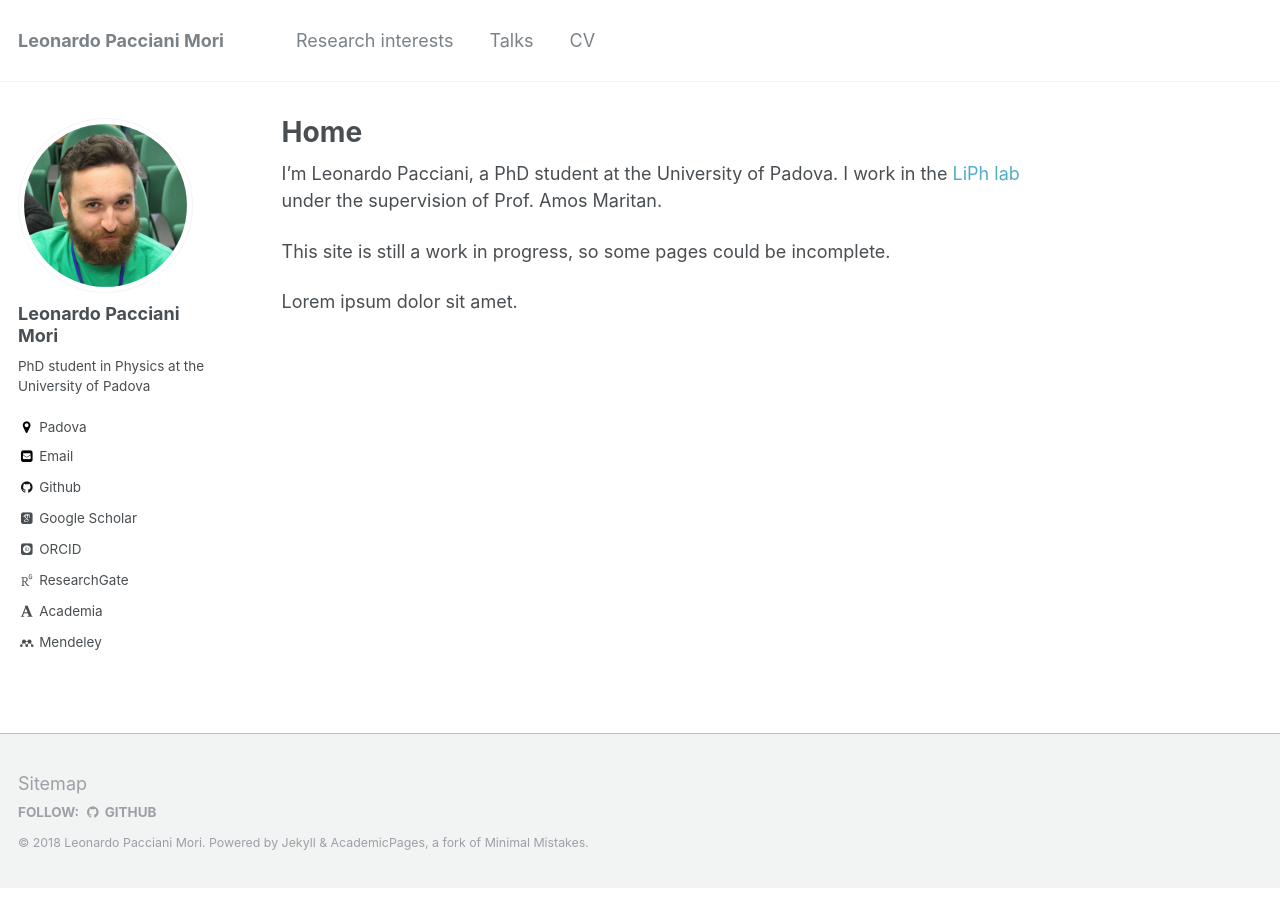
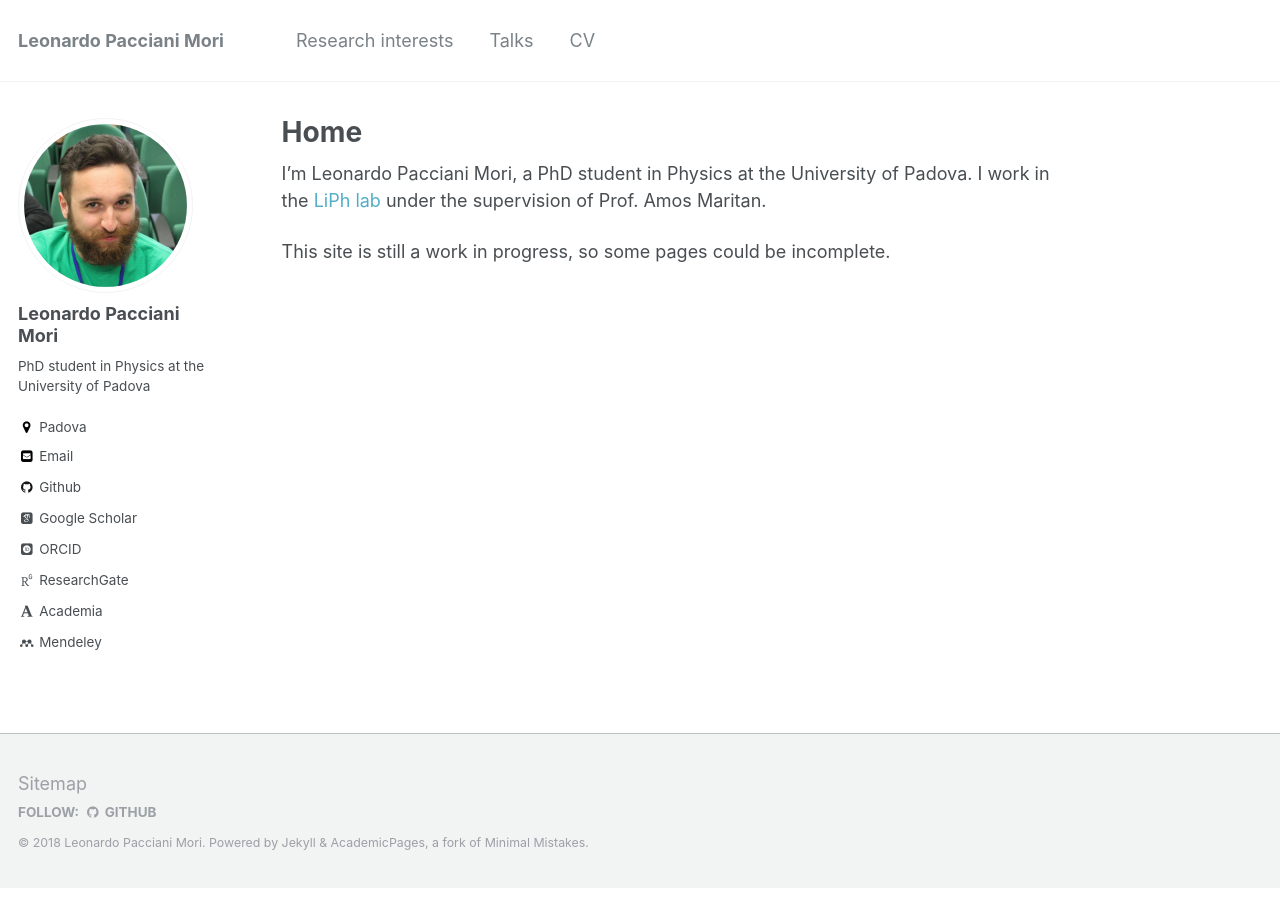
Before and after one commit to suweis/suweis.github.io, a Jekyll site: the page built from _pages/about.md, in a window 1280 px wide. Built offline with Jekyll 4.4.1, drawn with Linux system fonts in a browser that asks for light colours; some web fonts are replaced.

Commit message:
Cambiata home

```diff
--- a/_pages/about.md
+++ b/_pages/about.md
@@ -8,8 +8,6 @@
   - /about.html
 ---
 
-I'm Leonardo Pacciani, a PhD student at the University of Padova. I work in the [LiPh lab](http://www.pd.infn.it/~maritan/index.html) under the supervision of Prof. Amos Maritan.
+I'm Leonardo Pacciani Mori, a PhD student in Physics at the University of Padova. I work in the [LiPh lab](http://www.pd.infn.it/~maritan/index.html) under the supervision of Prof. Amos Maritan.
 
 This site is still a work in progress, so some pages could be incomplete.
-
-Lorem ipsum dolor sit amet.
```
